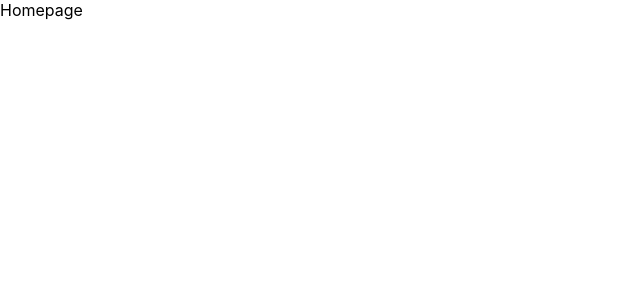
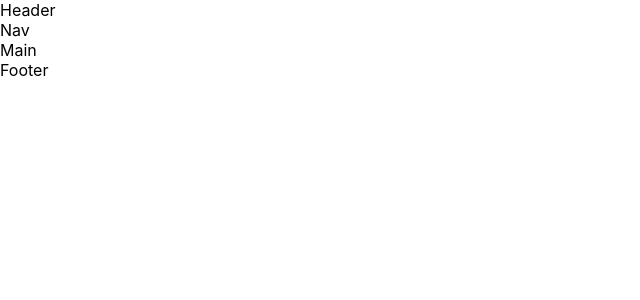
Before and after one commit to MohamadHajHassan/little-lemon-restaurant-frontend, a React (Create React App) app: page / in a window 1280 px wide. Shown: the top 300 px of the page, without its empty margins (0-640 px from the left). Built offline with nearby package versions, Linux system fonts and the light colour scheme.

Commit message:
set up the initial semantic structure

```diff
--- a/src/App.js
+++ b/src/App.js
@@ -1,7 +1,14 @@
 import "./App.css";
 
 function App() {
-    return <div>Homepage</div>;
+    return (
+        <>
+            <header>Header</header>
+            <nav>Nav</nav>
+            <main>Main</main>
+            <footer>Footer</footer>
+        </>
+    );
 }
 
 export default App;
```
